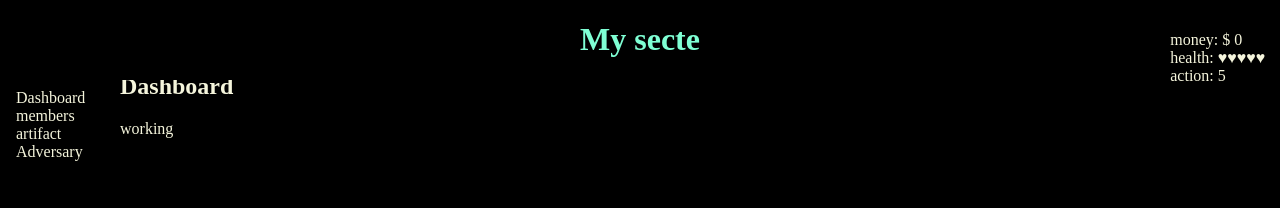
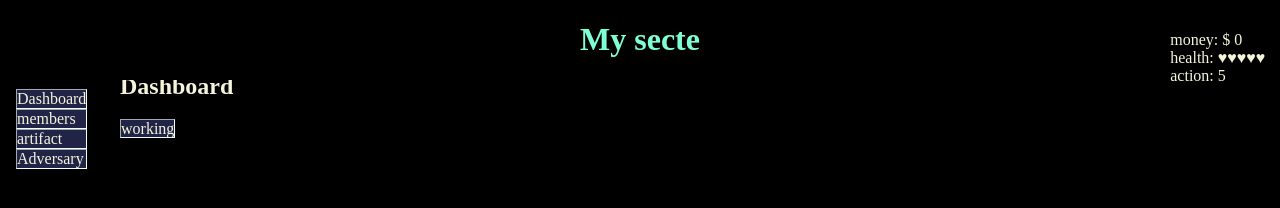
Before and after one commit to vanicat/Ritual-and-invocation, a plain HTML site: page index.html in a window 1280 px wide. Drawn offline with Linux system fonts and the light colour scheme.

Commit message:
use clickable class for nav menu

```diff
--- a/index.html
+++ b/index.html
@@ -17,10 +17,10 @@
     </header>
     <nav>
         <ul>
-            <li id="dashboardSelector">Dashboard</li>
-            <li id="membersSelector">members</li>
-            <li id="stuffSelector">artifact</li>
-            <li id="enemiesSelector">Adversary</li>
+            <li id="dashboardSelector" class="clickable">Dashboard</li>
+            <li id="membersSelector" class="clickable">members</li>
+            <li id="stuffSelector" class="clickable">artifact</li>
+            <li id="enemiesSelector" class="clickable">Adversary</li>
         </ul>
     </nav>
     <section id="situation">
--- a/main.css
+++ b/main.css
@@ -29,9 +29,16 @@
     list-style: none;
 }
 
-nav li:hover {
+.clickable:hover {
     background-color: darkblue;
     cursor: pointer;
+}
+
+.clickable {
+    background-color: #212447;
+    border-color: azure;
+    border-width: 1px;
+    border-style: inset;
 }
 
 section#main {
```
